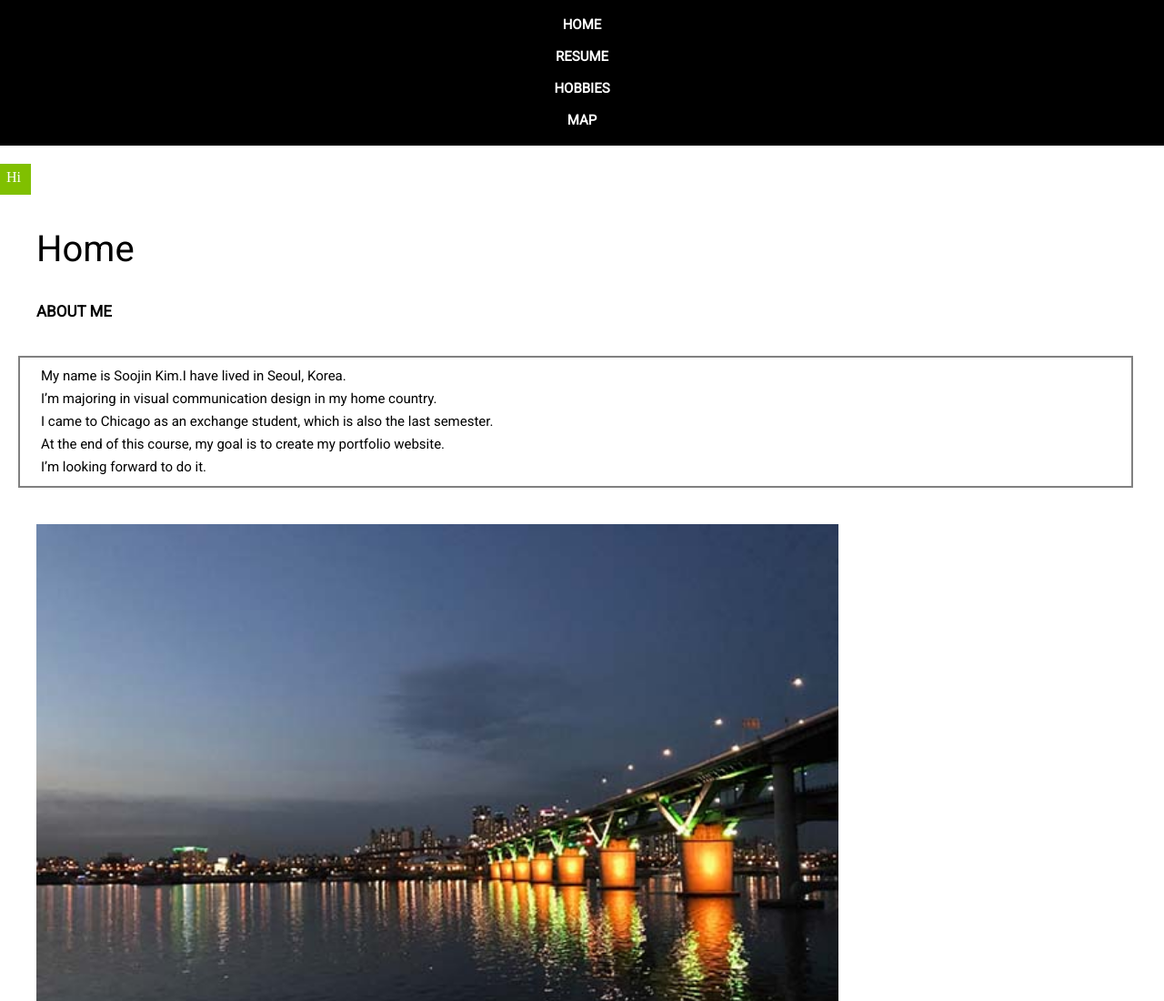
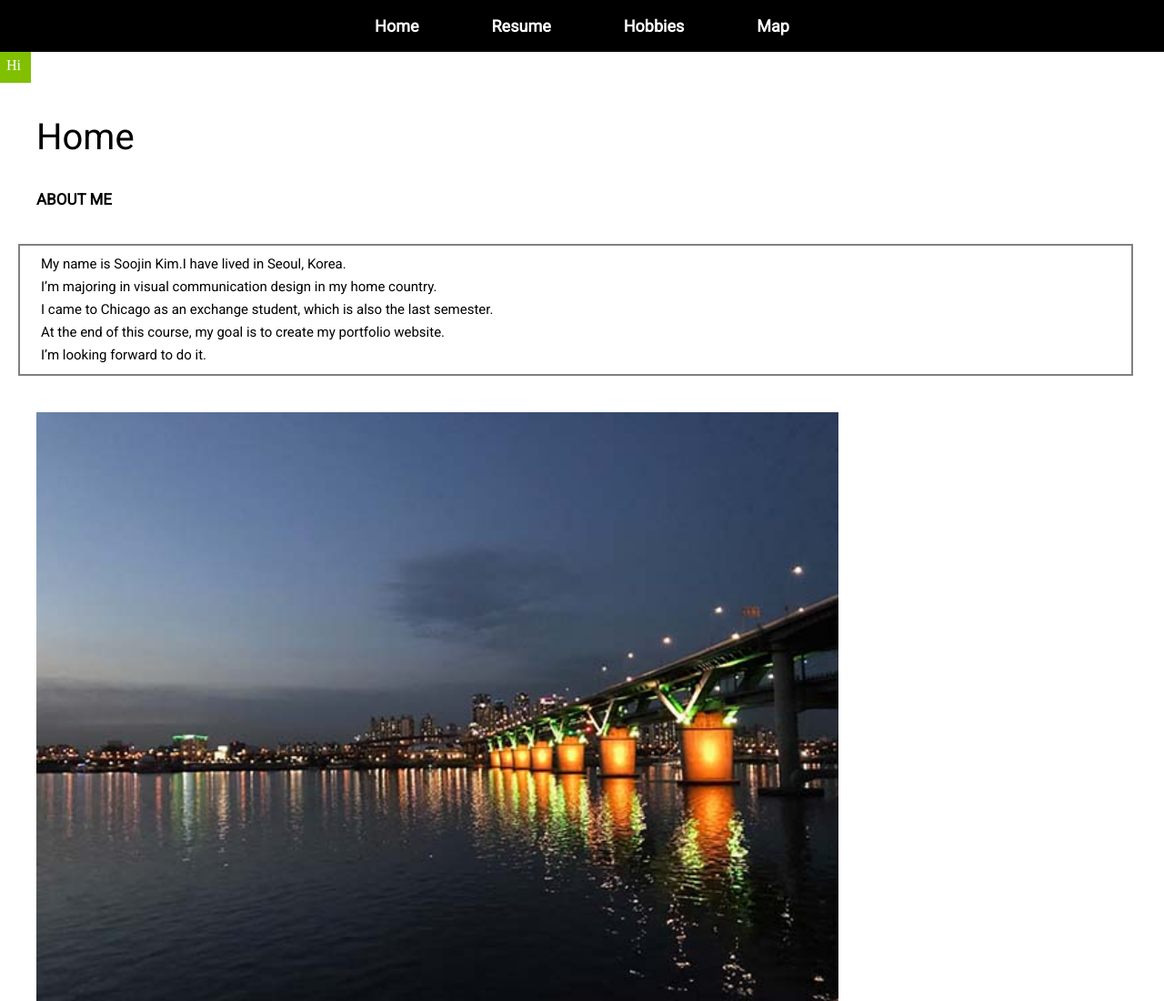
Before and after one commit to skim160/ITMD-361-Project-3, a plain HTML site: page index.html in a window 1280 px wide. Shown: the top 1100 px of the page at 91% size. Drawn offline with Linux system fonts and the light colour scheme.

Commit message:
change nav

```diff
--- a/style.css
+++ b/style.css
@@ -82,29 +82,22 @@ h4{
 }
 
 /*nav css*/
-nav#link {
+nav#link ul {
   background-color: black;
-  position: relative;
-  top: 0px;
-  width: 100%;
-  margin-bottom: 20px;
-  margin-top: 0px;
-  padding: 10px 0px;
+  text-align:center;
+  top:0px;
+  padding:18px;
+  margin-left:0px;
+  margin-right:0px;
 }
-nav#link ul {
-  list-style-type: none;
-  overflow: hidden;
+nav#link ul li{
+  display:inline;
 }
 nav#link ul li a {
-  display: block;
-  padding: 10px;
-  font-size: 15px;
-  color:	white;
-  text-decoration: none;
-  text-align: center;
-  text-transform: uppercase;
-  font-weight: bold;
-  font-family: "Roboto", san-serif;
+  text-decoration:none;
+  font:bold 18px 'Roboto', sans-serif;
+  padding:0px 38px;
+  color:white;
 }
 nav#link a:hover {
   color: gray;
```
